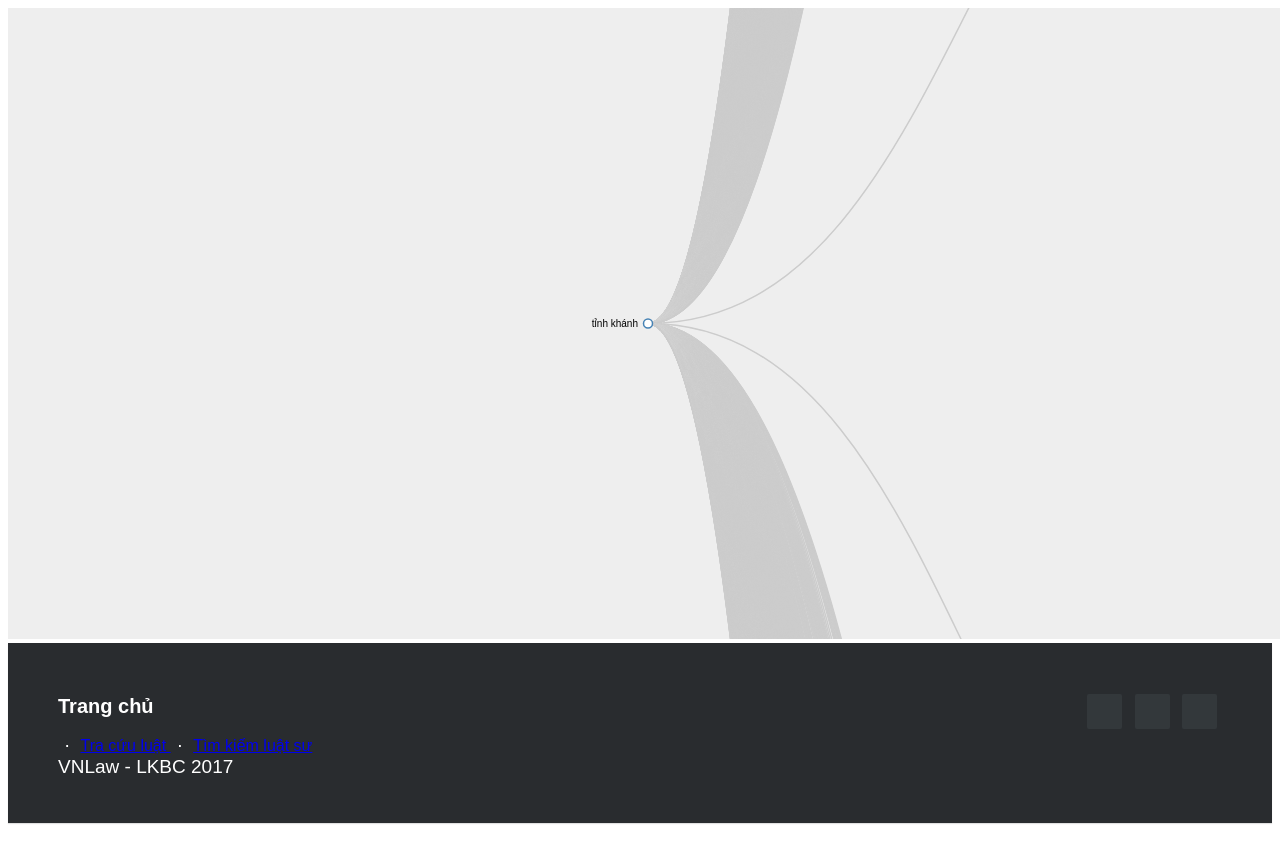
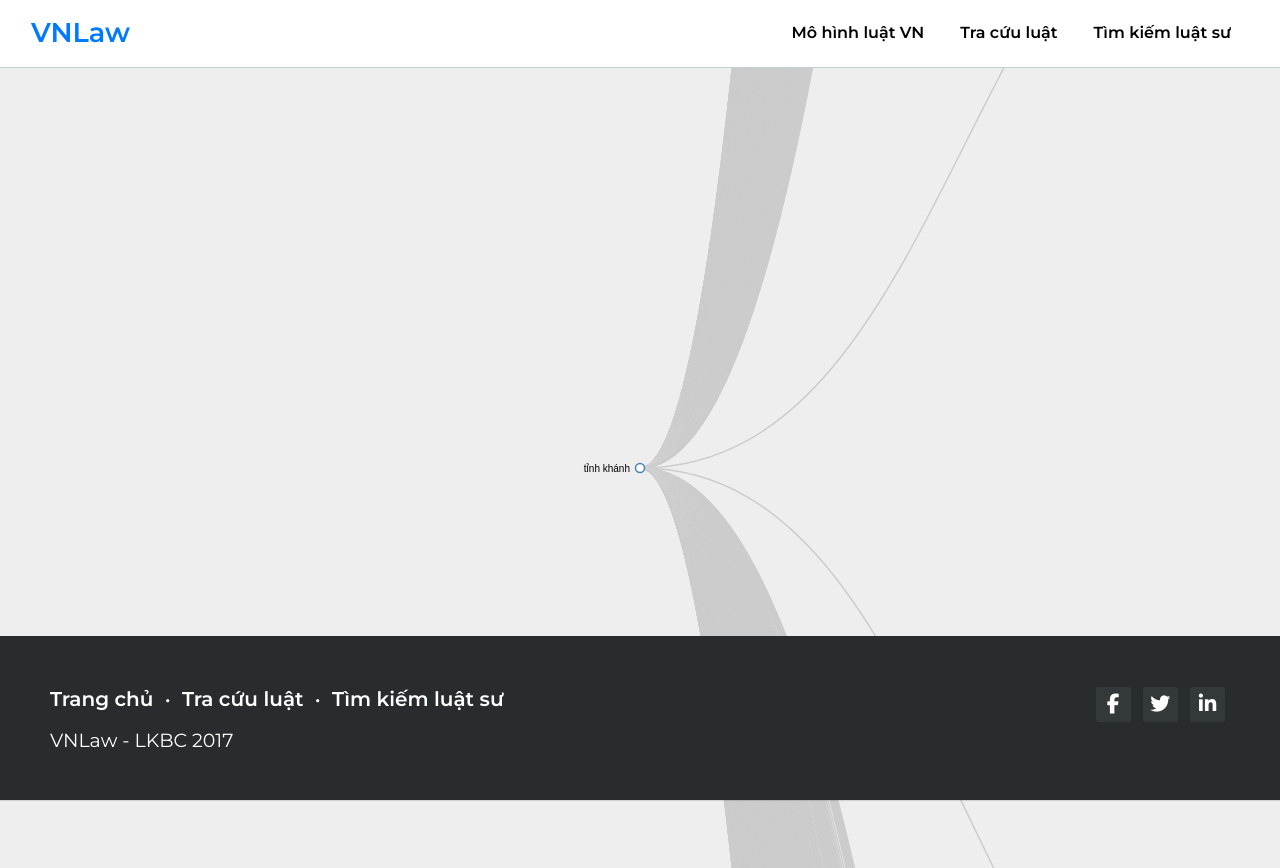
Before and after one commit to vnlaw/vnlaw.github.io, a plain HTML site: page lda/index.html in a window 1280 px wide. Before the commit the page ends 831 px from the top, so only its background shows below. Drawn offline with nearby package versions, Linux system fonts and the light colour scheme; animation ran at ten frames a second.

Commit message:
Complete template

```diff
--- a/lda/assets/style/style.css
+++ b/lda/assets/style/style.css
@@ -37,6 +37,41 @@
      display: none;
 }
 
+.container-fluid {
+	border-bottom: 1px solid #c2cfd6;
+	font-family: "Montserrat", sans-serif;
+}
+
+.navbar-brand {
+	font-size: 1.7em !important;
+	font-weight: bold;
+}
+
+a.navbar-brand:hover {
+	color: #007bff;
+}
+
+#tree-container {
+	height: calc(100vh - 232px);
+	width: 100%;
+}
+
+.nav-item {
+	padding: 0 6px;
+}
+
+.nav-link {
+	border-radius: 3px;
+	color: #000;
+	font-weight: bold;
+	padding: 5px 12px !important;
+}
+
+.nav-link:hover {
+	background-color: #007bff;
+	color: #fff;
+	transition: all .4s ease;
+}
 
 .footer-distributed{
 	background-color: #292c2f;
@@ -57,7 +92,7 @@
 	margin: 0;
 }
 
-.footer-distributed p.footer-links{
+.footer-distributed .footer-links{
 	font-size: 20px;
 	font-weight: bold;
 	color:  #fff;
@@ -65,7 +100,7 @@
 	padding: 0;
 }
 
-.footer-distributed p.footer-links a{
+.footer-distributed .footer-links a{
 	display:inline-block;
 	line-height: 1.8;
 	text-decoration: none;
@@ -112,7 +147,7 @@ p.delimiter {
 		margin: 0 auto 20px;
 	}
 
-	.footer-distributed .footer-left p.footer-links{
+	.footer-distributed .footer-left .footer-links{
 		line-height: 1.8;
 	}
 }
--- a/lda/index.html
+++ b/lda/index.html
@@ -5,8 +5,47 @@
     <title>Tư vấn pháp luật</title>
     <link rel="shortcut icon" href="https://vnlaw.github.io/lda/assets/images/app-icon.png">
     <link rel="stylesheet" type="text/css" href="https://vnlaw.github.io/lda/assets/style/style.css">
+    <link href="https://fonts.googleapis.com/css?family=Montserrat:300,400,600"
+      rel="stylesheet">
+    <link rel="stylesheet" href="https://stackpath.bootstrapcdn.com/bootstrap/4.1.0/css/bootstrap.min.css" integrity="sha384-9gVQ4dYFwwWSjIDZnLEWnxCjeSWFphJiwGPXr1jddIhOegiu1FwO5qRGvFXOdJZ4" crossorigin="anonymous">
   </head>
   <body>
+    <div class='container-fluid'>
+      <nav class='navbar navbar-expand-lg'>
+        <a class='navbar-brand' href="https://vnlaw.datalab.vn">
+          VNLaw
+        </a>
+        <button class='navbar-toggler' data-toggle='collapse'
+          data-target='#navbarToggleExternalContent_1'
+          aria-controls='navbarToggleExternalContent_1'
+          aria-expanded='false' aria-label='Toggle navigation'>
+            <i class='fa fa-bars' aria-hidden='true'></i>
+        </button>
+        <div class='collapse navbar-collapse'
+          id='navbarToggleExternalContent_1'>
+          <ul class='navbar-nav ml-auto'>
+            <li class='nav-item'>
+              <a class='nav-link' href="https://vnlaw.github.io/lda"
+                role='button'>
+                  Mô hình luật VN
+              </a>
+            </li>
+            <li class='nav-item'>
+              <a class='nav-link' href="https://vnlaw.datalab.vn/searchlaw"
+                role='button'>
+                  Tra cứu luật
+              </a>
+            </li>
+            <li class='nav-item'>
+              <a class='nav-link' href="https://vnlaw.datalab.vn/attorney"
+                role='button'>
+                  Tìm kiếm luật sư
+              </a>
+            </li>
+          </ul>
+        </div>
+      </nav>
+    </div>
     <div id="tree-container"></div>
     <footer class='footer-distributed'>
       <div class='footer-right'>
@@ -15,7 +54,7 @@
         <a href='google.com'><i class='fa fa-linkedin'></i></a>
       </div>
       <div class='footer-left'>
-          <p class='footer-links'>
+        <div class='footer-links'>
           <a href="https://vnlaw.datalab.vn">Trang chủ</a>
           <p class='delimiter'>·</p>
           <a href="https://vnlaw.datalab.vn/searchlaw">
@@ -25,12 +64,15 @@
           <a href="https://vnlaw.datalab.vn/attorney">
             Tìm kiếm luật sư
           </a>
-          </p>
+        </div>
         <p>VNLaw - LKBC 2017</p>
       </div>
     </footer>
   </body>
   <script src="https://ajax.googleapis.com/ajax/libs/jquery/3.3.1/jquery.min.js"></script>
+  <script src="https://cdnjs.cloudflare.com/ajax/libs/popper.js/1.14.0/umd/popper.min.js" integrity="sha384-cs/chFZiN24E4KMATLdqdvsezGxaGsi4hLGOzlXwp5UZB1LY//20VyM2taTB4QvJ" crossorigin="anonymous"></script>
+  <script src="https://maxcdn.bootstrapcdn.com/bootstrap/4.0.0-beta.2/js/bootstrap.min.js" integrity="sha384-alpBpkh1PFOepccYVYDB4do5UnbKysX5WZXm3XxPqe5iKTfUKjNkCk9SaVuEZflJ" crossorigin="anonymous"></script>
+  <script src="https://use.fontawesome.com/911600bf5f.js"></script>
   <script src="https://d3js.org/d3.v3.min.js"></script>
   <script type="text/javascript">
     treeJSON = d3.json("https://vnlaw.github.io/lda/data/graph.json", function(error, treeData) {
@@ -50,7 +92,7 @@
 
       // size of the diagram
       var viewerWidth = $(document).width();
-      var viewerHeight = $(document).height() - 169;
+      var viewerHeight = $(document).height();
 
       var tree = d3.layout.tree()
           .size([viewerHeight, viewerWidth]);
```
Lines whose indentation alone changed are shown as unchanged.
